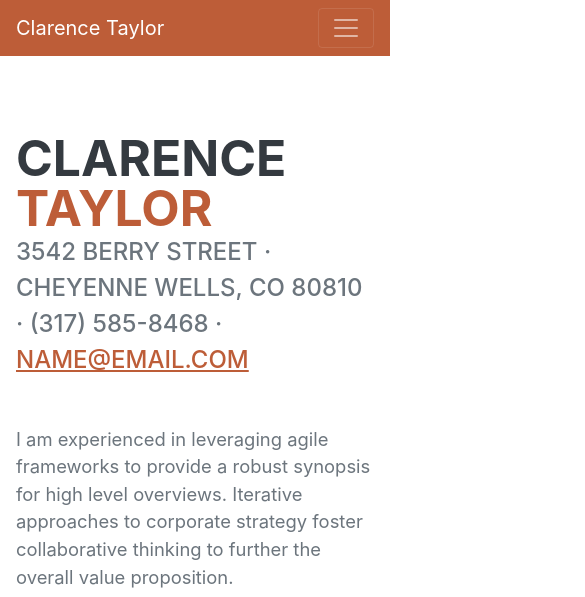
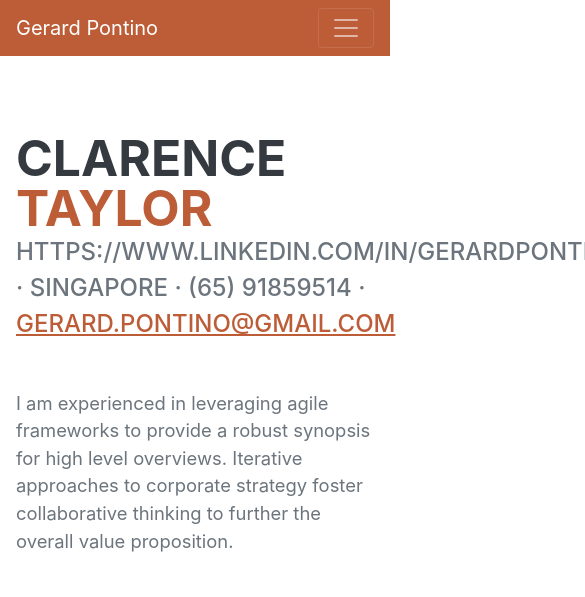
Before and after one commit to gerardpontino/portfolio, a plain HTML site: page index.html in a window 390 px wide. Shown: the top 597 px of the page, 585 px wide, since content can reach past the window. Drawn offline with nearby package versions, Linux system fonts and the light colour scheme; a web font is replaced by a local one.

Commit message:
Change name

```diff
--- a/index.html
+++ b/index.html
@@ -19,7 +19,7 @@
         <!-- Navigation-->
         <nav class="navbar navbar-expand-lg navbar-dark bg-primary fixed-top" id="sideNav">
             <a class="navbar-brand js-scroll-trigger" href="#page-top">
-                <span class="d-block d-lg-none">Clarence Taylor</span>
+                <span class="d-block d-lg-none">Gerard Pontino</span>
                 <span class="d-none d-lg-block"><img class="img-fluid img-profile rounded-circle mx-auto mb-2" src="assets/img/profile.jpg" alt="..." /></span>
             </a>
             <button class="navbar-toggler" type="button" data-bs-toggle="collapse" data-bs-target="#navbarResponsive" aria-controls="navbarResponsive" aria-expanded="false" aria-label="Toggle navigation"><span class="navbar-toggler-icon"></span></button>
@@ -44,8 +44,8 @@
                         <span class="text-primary">Taylor</span>
                     </h1>
                     <div class="subheading mb-5">
-                        3542 Berry Street · Cheyenne Wells, CO 80810 · (317) 585-8468 ·
-                        <a href="mailto:name@email.com">name@email.com</a>
+                        https://www.linkedin.com/in/gerardpontino/ · Singapore · (65) 91859514 ·
+                        <a href="mailto:name@email.com">gerard.pontino@gmail.com</a>
                     </div>
                     <p class="lead mb-5">I am experienced in leveraging agile frameworks to provide a robust synopsis for high level overviews. Iterative approaches to corporate strategy foster collaborative thinking to further the overall value proposition.</p>
                     <div class="social-icons">
```
